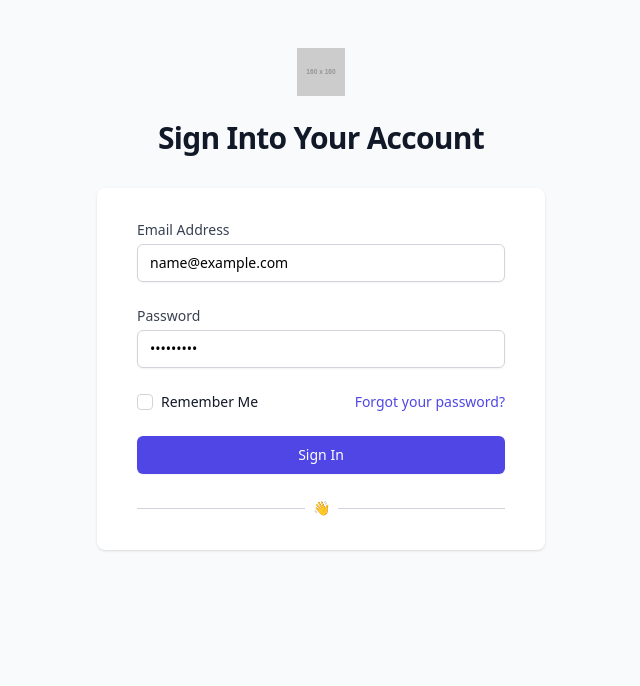
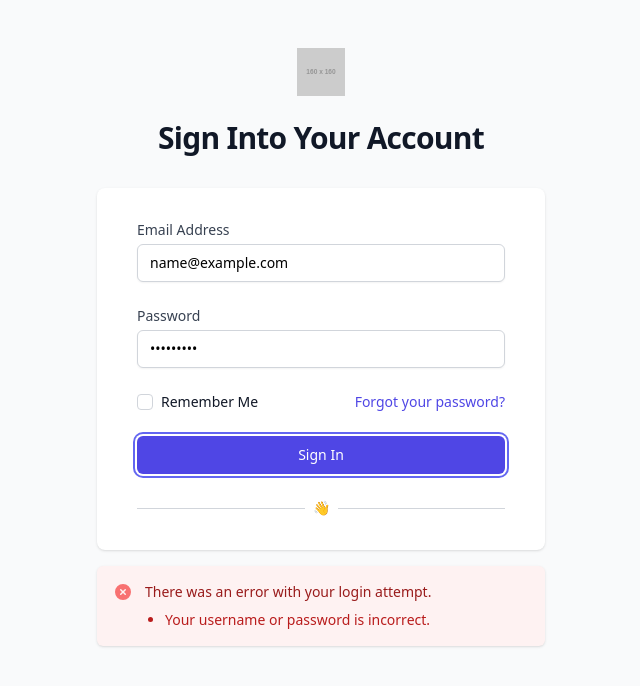
Before and after one commit to Asarec/phase-2-project, a React (Vite) app: page / in a window 1280 px wide. Both pictures are taken after typing "name@example.com", "Sample123" into the empty fields and a click on the button "Sign In". Shown: the top 686 px of the page, without its empty margins (319-959 px from the left). Built offline with nearby package versions, Linux system fonts and the light colour scheme.

Commit message:
added error message on failed login

```diff
--- a/src/LoginForm.jsx
+++ b/src/LoginForm.jsx
@@ -1,21 +1,31 @@
 import React, { useState } from "react";
+import { XCircleIcon } from "@heroicons/react/20/solid";
 
 function LoginForm({ handleIsLoggedIn }) {
   const [username, setUsername] = useState("");
   const [password, setPassword] = useState("");
   const [isLoading, setIsLoading] = useState(false);
+  const [error, setError] = useState(false);
 
   function handleSignIn(event) {
     event.preventDefault();
     setIsLoading(true);
 
-    setTimeout(_ => {
-      if (username === "admin@par.com" && password === "password") {
+    if (username === "admin@par.com" && password === "root") {
+      setIsLoading(true);
+      setError(false);
+
+      setTimeout(_ => {
         handleIsLoggedIn(true);
-      }
+      }, 2000);
+    } else {
+      setIsLoading(false);
+      setError(true);
+    }
+  }
 
-      setIsLoading(false);
-    }, 2000);
+  function handleErrorMessage() {
+    setError(error => !error);
   }
 
   return (
@@ -103,6 +113,21 @@ function LoginForm({ handleIsLoggedIn }) {
             </div>
           </div>
         </div>
+        <div className={`${error ? "visible" : "invisible"} rounded-md bg-red-50 p-4 shadow mt-4`}>
+          <div className="flex">
+            <div className="flex-shrink-0">
+              <XCircleIcon className="h-5 w-5 text-red-400" aria-hidden="true" />
+            </div>
+            <div className ="ml-3">
+              <h3 className="text-sm font-medium text-red-800">There was an error with your login attempt.</h3>
+              <div className="mt-2 text-sm text-red-700">
+                <ul role="list" className="list-disc space-y-1 pl-5">
+                  <li>Your username or password is incorrect.</li>
+                </ul>
+              </div>
+            </div>
+          </div>
+        </div>
       </div>
     </div>
   );
```
